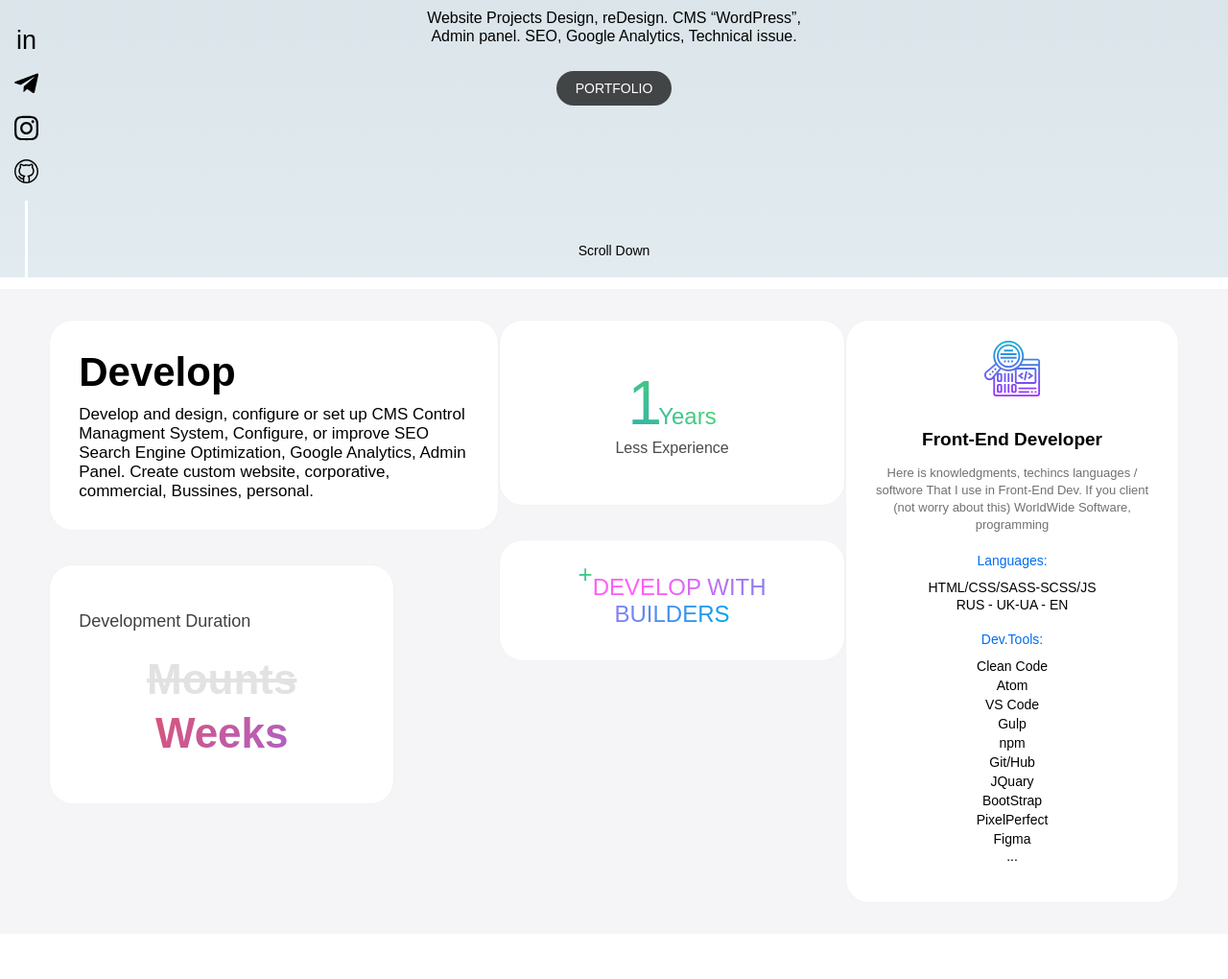
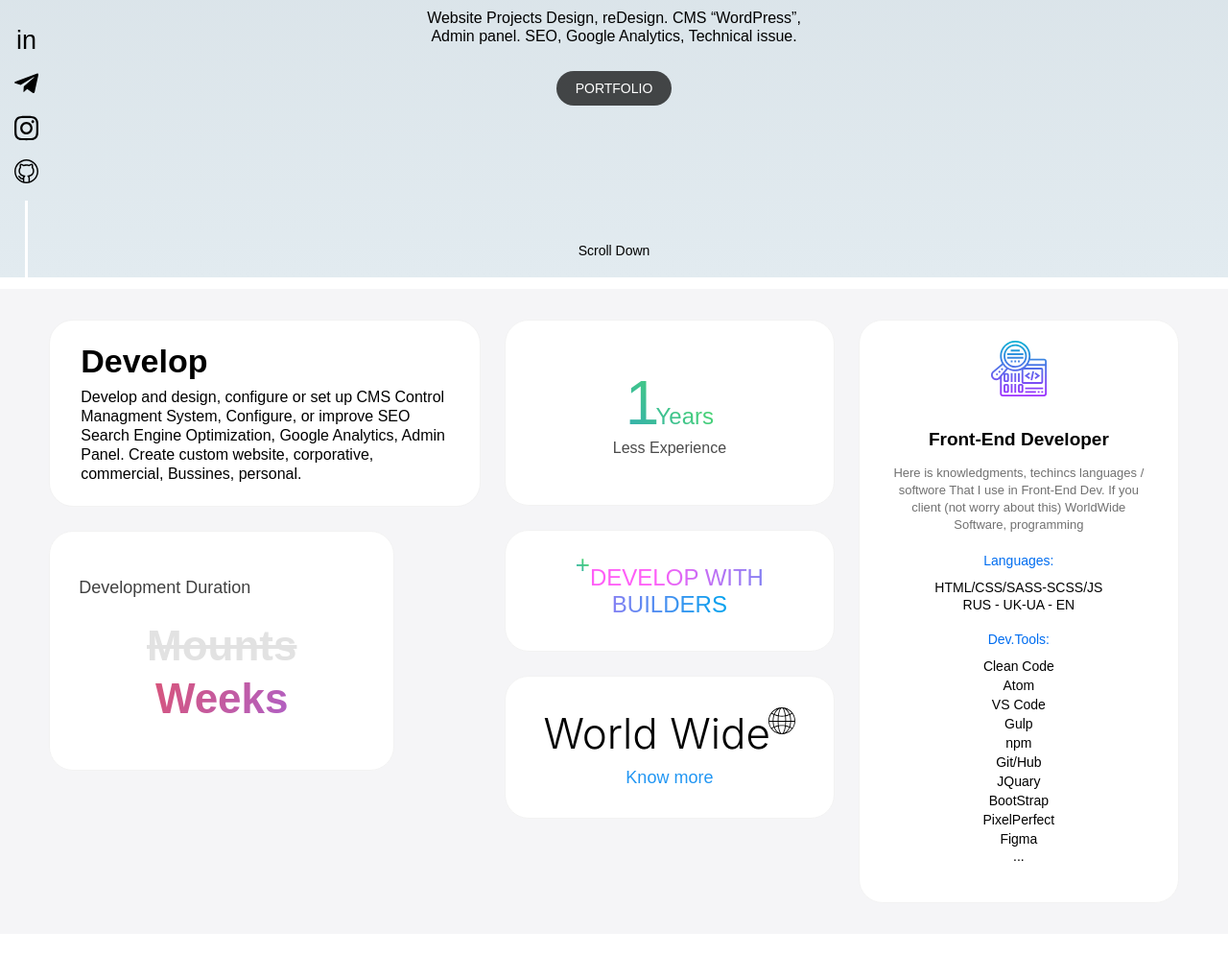
Before and after one commit to serhii-edit/2-portfolio, a website: page src/index.html in a window 1280 px wide. Shown: the part 511-1531 px from the top of the page at 96% size. Drawn offline with nearby package versions, Linux system fonts and the light colour scheme.

Commit message:
Fix: section.about

```diff
--- a/src/index.html
+++ b/src/index.html
@@ -104,7 +104,7 @@
       <div class="hero__content">
        <div class="hero__wrap-text">
          <h1 class="hero__title">
-           Website Developer Designer
+           Website Developer & Designer
            <span class="span-block"></span>
          </h1>
          <!-- /.hero__title -->
@@ -170,10 +170,10 @@
     <div class="container-wide about__container">
 
       <div class="about__left-wrap">
-      <div class="about__left about__shape">
-            <div class="about__text">
-              <h3 class="about__title">Develop</h3>
-              <p class="about__description">
+      <div class="about__shape about__develop">
+            <div class="about__develop-text">
+              <h3 class="about__develop-title">Develop</h3>
+              <p class="about__develop-description">
                 Develop and design, configure or set up CMS Control Managment System, Configure, or improve SEO Search Engine Optimization, Google Analytics, Admin Panel.
                 Create custom website, corporative, commercial, Bussines, personal.
               </p>
@@ -200,10 +200,21 @@
           </span>
         </div>
         <!-- /.about__experience -->
+
         <div class="about__builder about__shape">
           <h4 class="about__builder-title"><sup>+</sup>Develop with Builders</h4>
         </div>
         <!-- /.about__center-builder -->
+
+        <div class="about__shape about__distance">
+          <h4 class="about__distance-title">World Wide
+            <img src="./img/svg/global.svg" alt="" class="about__distance-global"></h4>
+          <a href="#" class="about__distance-link">
+            Know more
+          </a>
+        </div>
+        <!-- /.about__distance -->
+
       </div>
       <!-- /.about__center-wrap -->
 
--- a/src/scss/tamplate/_about.scss
+++ b/src/scss/tamplate/_about.scss
@@ -14,6 +14,15 @@
     justify-content: space-around;
     align-items: flex-start;
   }
+  &__shape {
+    background-color: $white;
+    border: 1px solid $silverApple;
+    border-radius: 25px;
+    padding: 32px;
+    & + & {
+      margin-top: 25px;
+    }
+  }
   &__left {
     &-wrap {
       display: flex;
@@ -21,31 +30,41 @@
       align-items: flex-start;
       justify-content: space-around;
     }
-    margin-bottom: 35px;
-    padding: 30px;
   }
-  &__shape {
-    background-color: $white;
-    border: 1px solid $silverApple;
-    border-radius: 25px;
+  &__develop {
+    display: flex;
+    justify-content: center;
+    align-items: center;
+    max-height: 195px;
+    min-height: 195px;
+    overflow-y: auto;
+
+    // padding-top: 0;
+    // padding-bottom: 0;
+    &-text {
+      color: $black;
+      max-width: 450px;
+      vertical-align: middle;
     }
-  &__title {
+    &-title {
       font-style: normal;
       font-weight: bold;
-    font-size: 42px;
-    // color: $white;
-    margin-bottom: 10px;
+      font-size: 34px;
+      margin-bottom: 8px;
     }
-  &__text {
-    color: $black;
-    max-width: 450px;
-  }
-  &__description {
+    &-description {
       font-style: normal;
       font-weight: 400;
-    font-size: 17px;
+      font-size: 16px;
       line-height: 20px;
       // color: $white;
+    }
+  }
+  &__center {
+    &-wrap {
+      margin-left: 25px;
+      margin-right: 25px;
+    }
   }
   &__duration {
     text-align: center;
@@ -106,7 +125,6 @@
     }
   }
   &__builder {
-    margin-top: 35px;
     padding: 35px;
     text-align: center;
     background-color: $white;
@@ -132,6 +150,29 @@
         font-size: 26px;
         font-weight: 400;
       }
+    }
+  }
+  &__distance {
+    position: relative;
+    text-align: center;
+    &-title {
+      font-size: 44px;
+      font-weight: 350;
+      font-family: -apple-system, BlinkMacSystemFont, 'Segoe UI', Roboto, Oxygen, Ubuntu, Cantarell, 'Open Sans', 'Helvetica Neue', sans-serif;
+      text-align: center;
+      margin-bottom: 10px;
+    }
+    &-global {
+      margin-left: -14px;
+      vertical-align: text-top;
+      max-width: 28px;
+    }
+    &-link {
+      display: inline-block;
+      font-size: 18px;
+      text-align: center;
+      color: $blue;
+      margin: auto;
     }
   }
   &__skills {
```
Also changed, not shown: src/css/style.css, src/img/images/earth-ballwebp.webp (added), src/img/svg/global.svg (added), 1 other file. Lines whose indentation alone changed are shown as unchanged.
